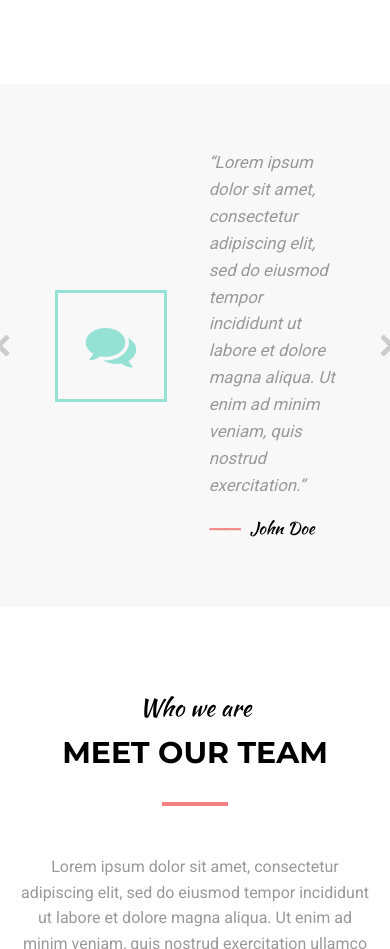
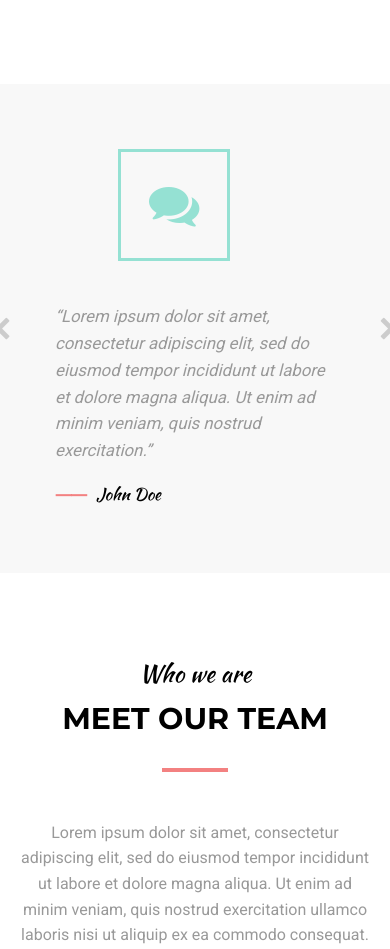
Before and after one commit to dmitmel/mogo, a website: page index.html in a window 390 px wide. Shown: the part 5247-6196 px from the top of the page. Drawn offline with nearby package versions, Linux system fonts and the light colour scheme.

Commit message:
improve responsivity of qoutes

```diff
--- a/src/scss/_variables.scss
+++ b/src/scss/_variables.scss
@@ -82,7 +82,7 @@ $what-we-do__icon_margin-right: $accordion-item__toggle_padding-y;
 $what-we-do__state-icon_size: 1.5em;
 
 $quote_font-size: 1.5em;
-$quote__icon_margin-right: 0.83em; // 60px / $quote__icon_size
+$quote__icon_margin: 0.83em; // 60px / $quote__icon_size
 $quote__icon_padding: 0.55em; // 40px / $quote__icon_size
 $quote__icon_color: $green;
 $quote__icon_border: 3px solid $quote__icon_color;
--- a/src/scss/sections/_quotes.scss
+++ b/src/scss/sections/_quotes.scss
@@ -18,16 +18,28 @@
     font-size: $quote_font-size * 0.7;
   }
 
+  @include media-breakpoint-down(xs) {
+    flex-wrap: wrap;
+    justify-content: center;
+  }
+
   &__icon {
     box-sizing: content-box;
     width: 1em;
     height: 1em;
-    margin-right: $quote__icon_margin-right;
     padding: $quote__icon_padding;
     border: $quote__icon_border;
     color: $quote__icon_color;
     font-size: $quote__icon_size;
     text-align: center;
+
+    @include media-breakpoint-up(xs) {
+      margin-right: $quote__icon_margin;
+    }
+
+    @include media-breakpoint-down(xs) {
+      margin-bottom: $quote__icon_margin;
+    }
 
     .fa {
       vertical-align: super;
@@ -36,6 +48,10 @@
 
   &__content {
     flex: 1;
+
+    @include media-breakpoint-down(xs) {
+      flex: 0 0 100%;
+    }
   }
 
   &__text {
```
Also changed, not shown: dist/css/style.min.css, 1 other file.
